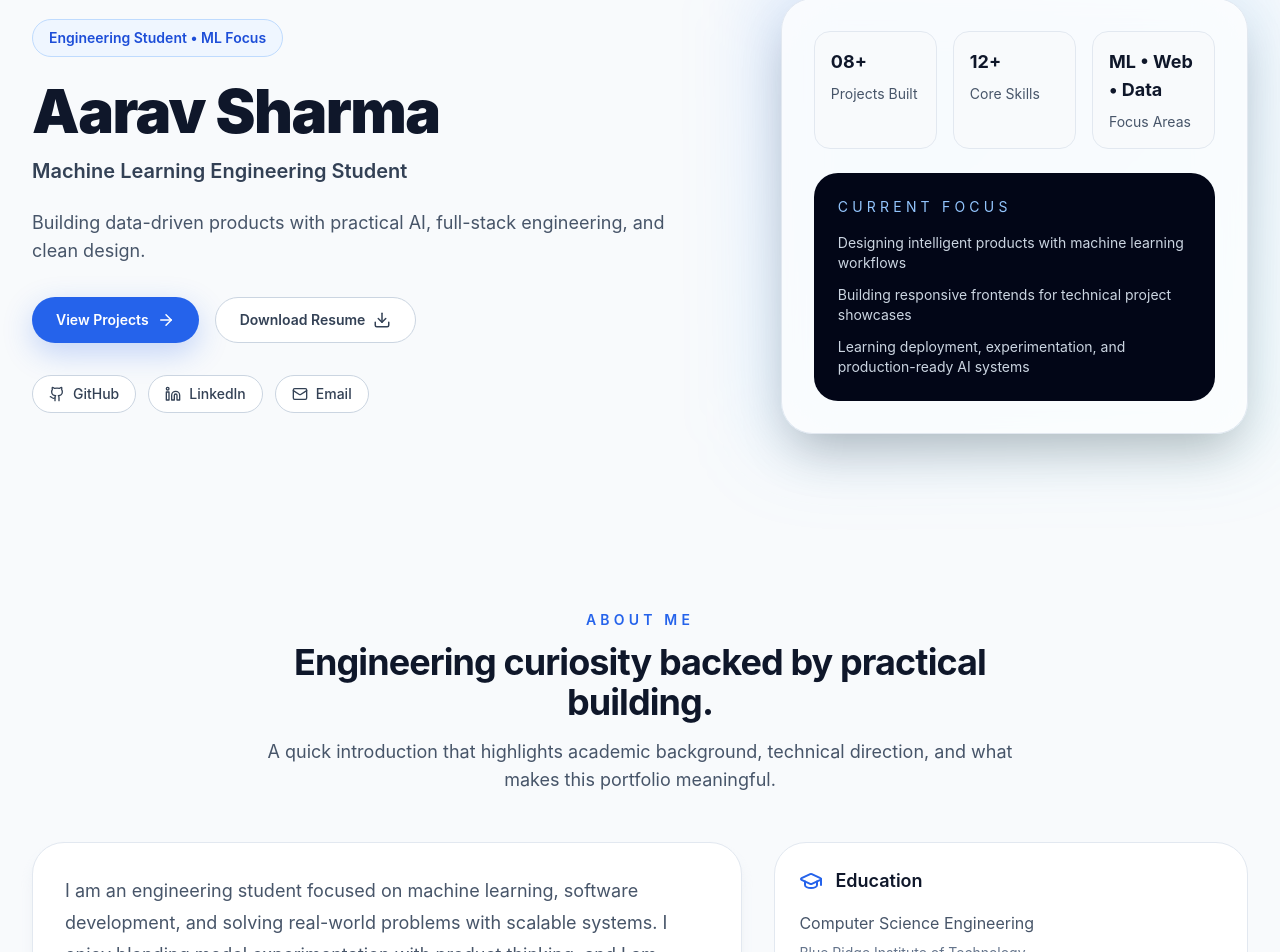
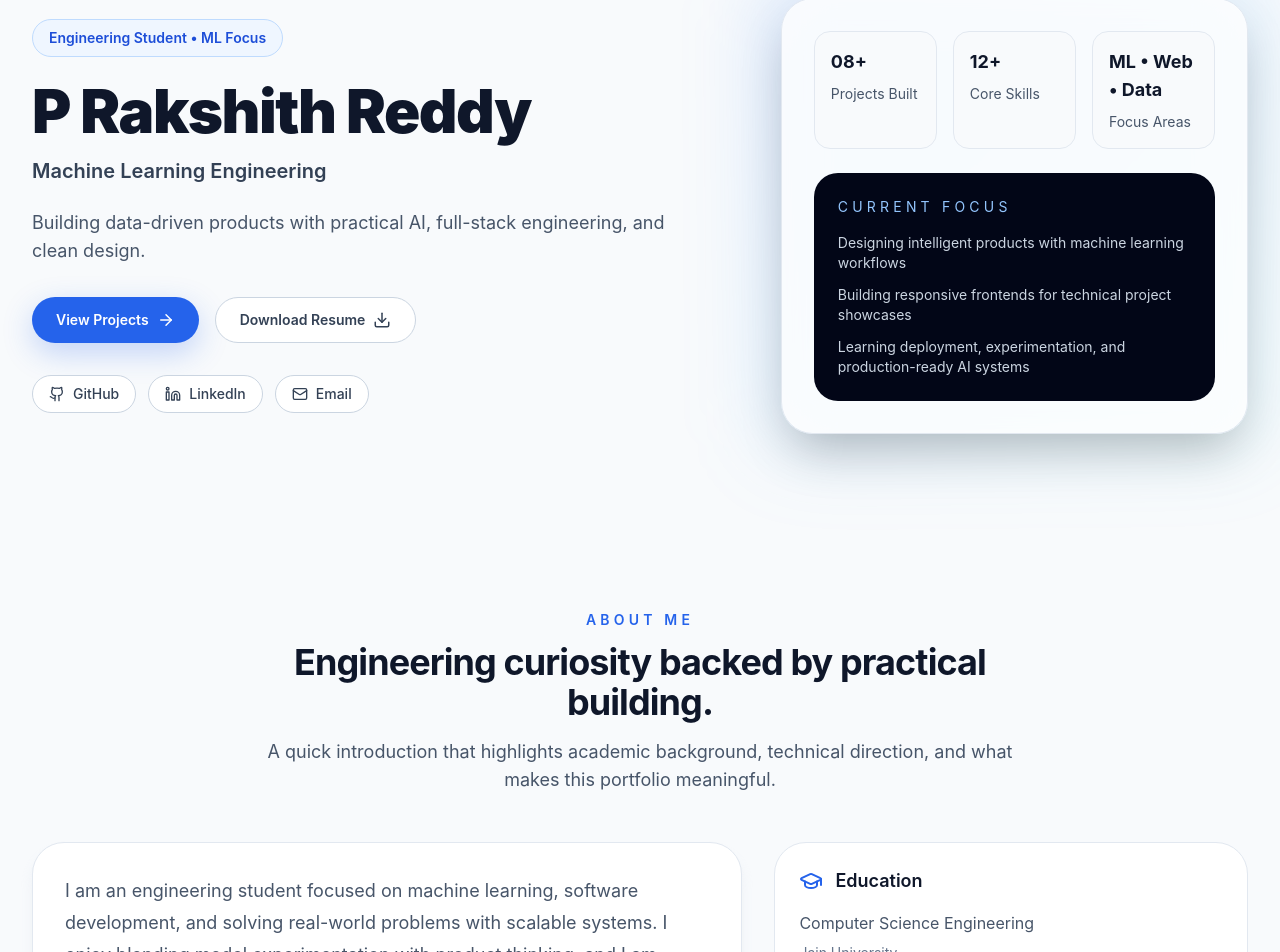
Before and after one commit to PRakshithReddy17/portfolio, a React (Vite) app: page / in a window 1280 px wide. Shown: the part 144-1096 px from the top of the page. Built offline with nearby package versions, Linux system fonts and the light colour scheme.

Commit message:
Update portfolio profile details

```diff
--- a/src/data/portfolioData.js
+++ b/src/data/portfolioData.js
@@ -1,11 +1,11 @@
 export const portfolioData = {
-  name: "Aarav Sharma",
-  title: "Machine Learning Engineering Student",
+  name: "P Rakshith Reddy",
+  title: "Machine Learning Engineering ",
   branch: "Computer Science Engineering",
-  college: "Blue Ridge Institute of Technology",
-  email: "aarav.sharma@example.com",
-  github: "https://github.com/aarav-sharma",
-  linkedin: "https://www.linkedin.com/in/aarav-sharma",
+  college: "Jain University",
+  email: "rakshith488654@gmail.com",
+  github: "https://github.com/PRakshithReddy17",
+  linkedin: "https://www.linkedin.com/in/p-rakshith-reddy-09b932322/",
   resumeLink: "#",
   tagline: "Building data-driven products with practical AI, full-stack engineering, and clean design.",
   about:
```
